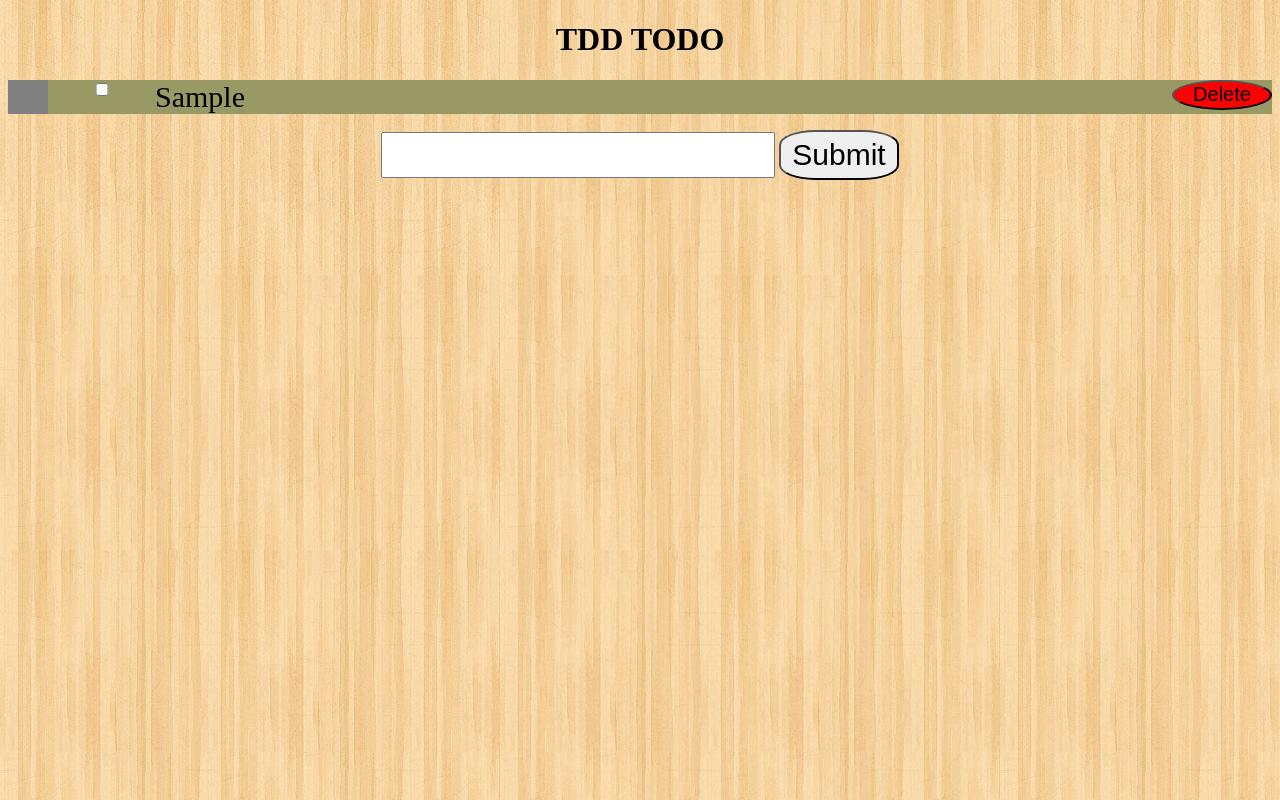
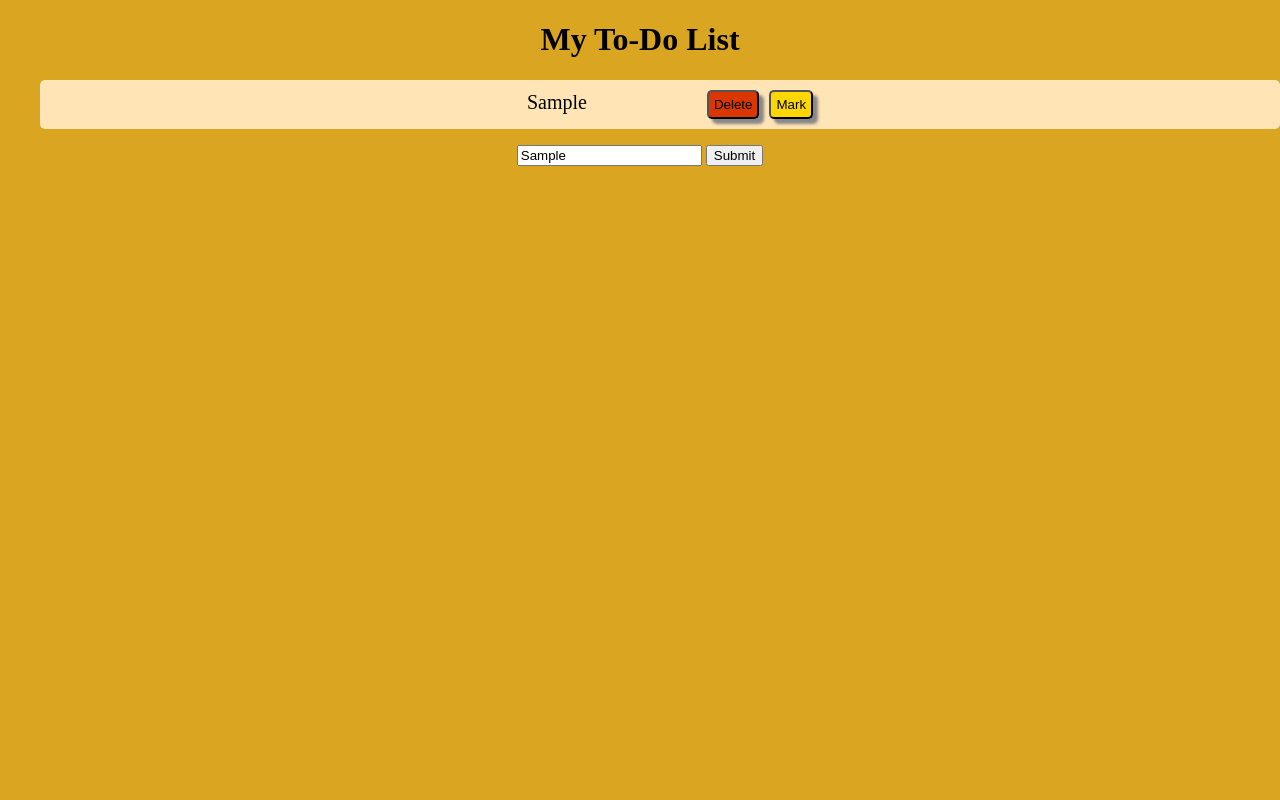
Before and after one commit to FACN3/MHHN, a website: page index.html in a window 1280 px wide. Both pictures are taken after typing "Sample" into the empty fields and a click on the input "Submit". Drawn offline with Linux system fonts and the light colour scheme.

Commit message:
please dont merge this request

```diff
--- a/dom.js
+++ b/dom.js
@@ -6,49 +6,71 @@
   var container = document.getElementById('todo-container');
   var addTodoForm = document.getElementById('add-todo');
 
-  var state = [
-    // { id: -3, description: 'first todo' },
-    // { id: -2, description: 'second todo' },
-    // { id: -1, description: 'third todo' },
-  ]; // this is our initial todoList
+  var state = []; // this is our initial todoList.
 
   // This function takes a todo, it returns the DOM node representing that todo
   var createTodoNode = function(todo) {
     var todoNode = document.createElement('li');
-    // you will need to use addEventListener
-    var input = document.createElement("INPUT");
-    input.setAttribute('type','checkbox');
-    input.setAttribute('class','check')
+    //style for list
+    todoNode.style.backgroundColor ="#FFE4B5";
+    todoNode.style.fontSize = "20px";
+    todoNode.style.width = "auto";
+    todoNode.style.borderRadius = "5px";
 
-    todoNode.appendChild(input);
 
-    input.addEventListener("click",function(event) {
 
-      var newState = todoFunctions.markTodo(state,todo.id);
 
-      console.log(newState);
-
-    });
-
-    todo.done ? input.checked = true : input.checked = false;
 
     // add span holding description
 
-var span = document.createElement("span");
-span.textContent = todo.description;
-todoNode.appendChild(span);
+      var span = document.createElement("span");
+      // span.textContent = todo.id + ". " + todo.description;
+      span.textContent = todo.description; //to only show the description once its been submited..no need for the id
+      //style the description
+      span.style.margin = "20px";
+      todoNode.appendChild(span);
+
+      // if the description is marked..change the color to red..if not keep it black
+      span.style.color = todo.done && "red" || "black";
+
+
+
     // this adds the delete button
     var deleteButtonNode = document.createElement('button');
-    deleteButtonNode.innerHTML = "Delete";
+    // Styling the delete button
+    deleteButtonNode.textContent = "Delete";
+    deleteButtonNode.style.backgroundColor = "#D93600";
+    deleteButtonNode.style.boxShadow = " 5px 5px 3px #888888";
+    deleteButtonNode.style.margin = "10px";
+    deleteButtonNode.style.marginLeft = "100px";
+    deleteButtonNode.style.padding = "5px";
+    deleteButtonNode.style.borderRadius = "5px";
+    deleteButtonNode.style.borderColor = "black";
+
     deleteButtonNode.addEventListener('click', function(event) {
       var newState = todoFunctions.deleteTodo(state, todo.id);
       update(newState);
     });
+    todoNode.appendChild(deleteButtonNode);
 
 
-    todoNode.appendChild(deleteButtonNode);
+      /*********************** add markTodo button *********************************/
+    var markTodo = document.createElement('button');
+    markTodo.textContent = todo.done && "Unmark" || "Mark";
+      // Styling the mark button
+      // markTodo.textContent = "Mark";
+      markTodo.style.backgroundColor = "#FFD700";
+      markTodo.style.boxShadow = " 5px 5px 3px #888888";
+      markTodo.style.padding = "5px";
+      markTodo.style.borderRadius = "5px";
+      markTodo.style.borderColor = "black";
 
-    // add markTodo button
+    markTodo.addEventListener('click', function(event){
+      var newMark = todoFunctions.markTodo(state, todo.id);
+      console.log(newMark);
+      update(newMark);
+    });
+    todoNode.appendChild(markTodo);
 
     // add classes for css
 
@@ -64,21 +86,13 @@ todoNode.appendChild(span);
       // https://developer.mozilla.org/en-US/docs/Web/Events/submit
       // what does event.preventDefault do?
       // what is inside event.target?
-
       event.preventDefault();
-
-      var description = document.getElementById('add-todo')[0].value; // event.target ....
-      var newTodo = {"id":"","description":description,"done":false}
+      var description = document.getElementById("add-todo")[0].value; // event.target ....
 
       // hint: todoFunctions.addTodo
-      var newState = todoFunctions.addTodo(state,newTodo ); // ?? change this!
-      document.getElementById("add-todo")[0].value = "";
+      var newState = todoFunctions.addTodo(state, description); // ?? change this!
       update(newState);
-      console.log(newState);
-
     });
-
-
   }
 
   // you should not need to change this function
--- a/index.html
+++ b/index.html
@@ -5,17 +5,16 @@
     <title>tdd todo</title>
     <link rel="stylesheet" href="./style.css">
   </head>
-
-  <h1>TDD TODO</h1>
   <body>
-    <div id = "todo-container" class="todo_container">
-        <ul>
-
-        </ul>
+    <h1>My To-Do List</h1>
+    <div id = "todo-container">
+      <!--  the dom is already creating a ul -->
+        <!-- <ul>
+        </ul> -->
     </div>
-    <form id="add-todo" class="inputform">
-      <input type="text" name="description" value="" class="text">
-      <input type="submit" name="" value="Submit" class="submit">
+    <form id="add-todo">
+      <input type="text" name="description" value="" placeholder="Ente you next task">
+      <input type="submit" name="" value="Submit">
     </form>
   </body>
   <script type="text/javascript" src = "./logic.js"></script>
--- a/logic.js
+++ b/logic.js
@@ -18,58 +18,59 @@ var todoFunctions = {
   //cloneArrayOfObjects will create a copy of the todos array
   //changes to the new array don't affect the original
   cloneArrayOfObjects: function(todos) {
-    return todos.map(function(todo){
+    return todos.map(function(todo) {
       return JSON.parse(JSON.stringify(todo));
     });
   },
 
-  addTodo: function(todos, newTodo={}) {
+  addTodo: function(todos, newTodo) {
     // should leave the input argument todos unchanged (you can use cloneArrayOfObjects)
     // returns a new array, it should contain todos with the newTodo added to the end.
     // add an id to the newTodo. You can use the generateId function to create an id.
     // hint: array.concat
+    var newTodoList = todoFunctions.cloneArrayOfObjects(todos);
 
+    var newList = {}; //creating a new object
 
-newTodo.id = todoFunctions.generateId();
-return todos.concat(newTodo);
+    newList.id = todoFunctions.generateId();
+    newList.description = newTodo;
+    newList.done = false;
 
+    return newTodoList.concat(newList);
   },
-
 
 
   deleteTodo: function(todos, idToDelete) {
     // should leave the input argument todos unchanged (you can use cloneArrayOfObjects)
     // return a new array, this should not contain any todo with an id of idToDelete
     // hint: array.filter
+    var deleteItem = todoFunctions.cloneArrayOfObjects(todos);
 
-    var clonedtodos = todoFunctions.cloneArrayOfObjects(todos);
-
-
-
-return clonedtodos.filter(function(obj){
-  return obj.id!=idToDelete;
+    deleteItem = todos.filter(function(obj){
+        return obj.id != idToDelete
     });
 
+    return deleteItem;
   },
-
   markTodo: function(todos, idToMark) {
     // should leave the input argument todos unchanged (you can use cloneArrayOfObjects)
     // in the new todo array, all elements will remain unchanged except the one with id: idToMark
     // this element will have its done value toggled
     // hint: array.map
+    var markItem = todoFunctions.cloneArrayOfObjects(todos);
+    console.log(markItem);
 
-var markItem = todoFunctions.cloneArrayOfObjects(todos);
     markItem = todos.map(function(obj){
+
         if(obj.id === idToMark){
           obj.done = !obj.done;
         }
         return obj;
     });
+
     return markItem;
 
   },
-
-
   sortTodos: function(todos, sortFunction) {
     // stretch goal! Do this last
     // should leave the input arguement todos unchanged (you can use cloneArrayOfObjects)
@@ -83,6 +84,10 @@ return markItem;
 // The answer has something to do with needing to run code both in the browser and in Node.js
 // See this article for more details:
 // http://www.matteoagosti.com/blog/2013/02/24/writing-javascript-modules-for-both-browser-and-node/
+
+// ignore test...if theres no test for it..then just use ignore test so it wont pup up in the cmd under uncovered lines
+
+/* istanbul ignore next */
 if (typeof module !== 'undefined') {
   module.exports = todoFunctions;
 }
--- a/style.css
+++ b/style.css
@@ -1,67 +1,10 @@
-
 body{
-  background: white;
+  background-color: #DAA520;
   text-align: center;
-  background-image: url("bg.jpg");
+  margin: 0 auto;
+  width: 100%;
 }
 
 ul{
-
-  width:300px
-  margin:0 auto;
-  list-style: none;
-  background: gray;
-  color: black;
-
+  list-style-type: none;
 }
-li{
-  font-size: 30px;
-  text-emphasis: true;
-  font-family: serif;
-  text-align: left;
-  height: auto;
-
-
-
-
-}
-
-button{
-background: red;
-width: 100px;
-height: 30px;
-float: right;
-border-radius: 50%;
-font-size: 20px;
-
-
-}
-
-.check{
-
-  float: left;
-  width: 100px;
-
-}
-
-.inputform{
-  margin:0 auto;
-}
-
-li:nth-child(odd){
-  background-color:  #999966;
-  color: black;
-}
-
-.submit{
-  height: 50px;
-  width: 120px;
-  border-radius: 30%;
-  font-size: 30px;
-}
-
-.text{
-  height: 40px;
-  font-size: 30px;
-
-}
```
Also changed, not shown: package.json (+5 -19 lines), test.js (+62 -27 lines), README.md, 2 other files. Lines whose indentation alone changed are shown as unchanged.
